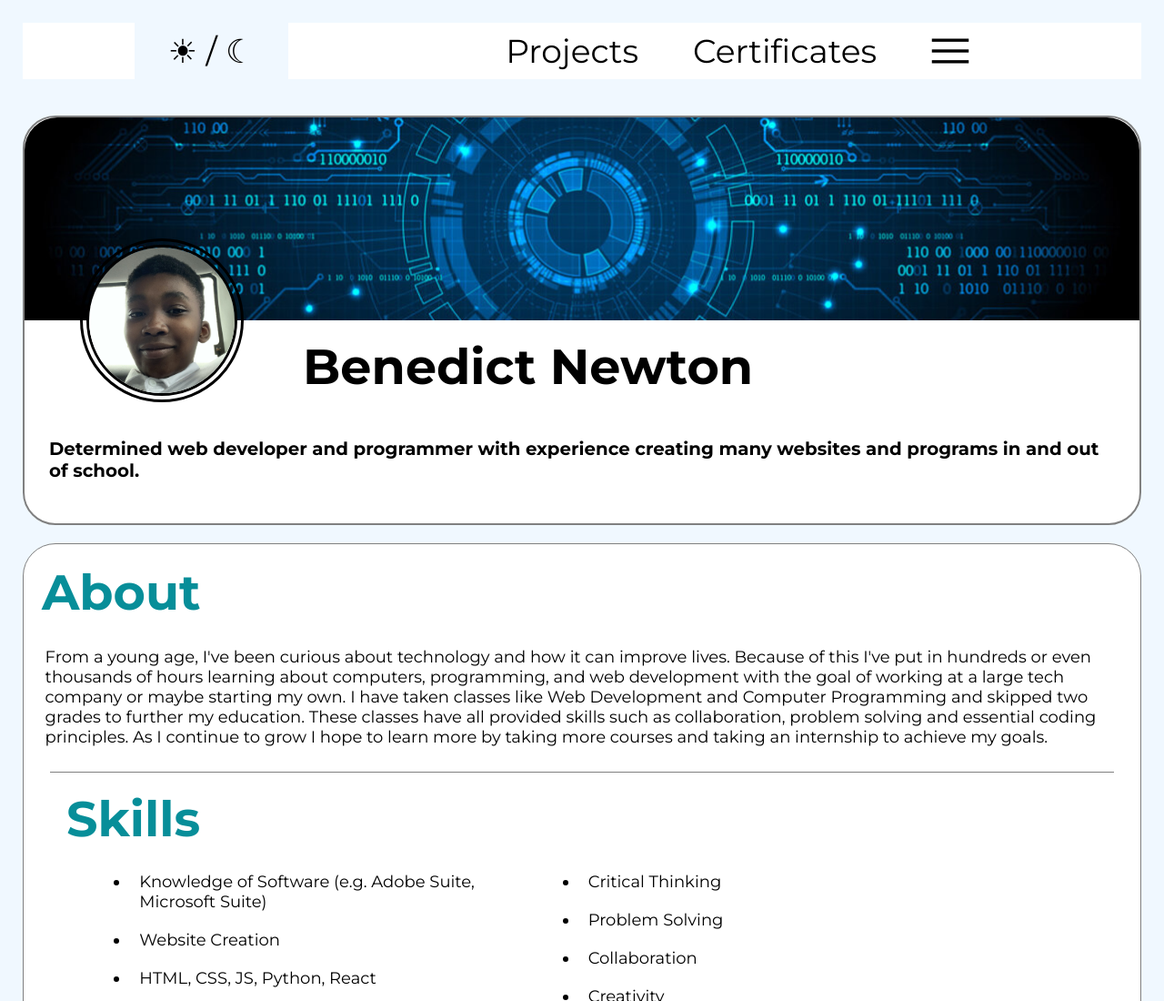
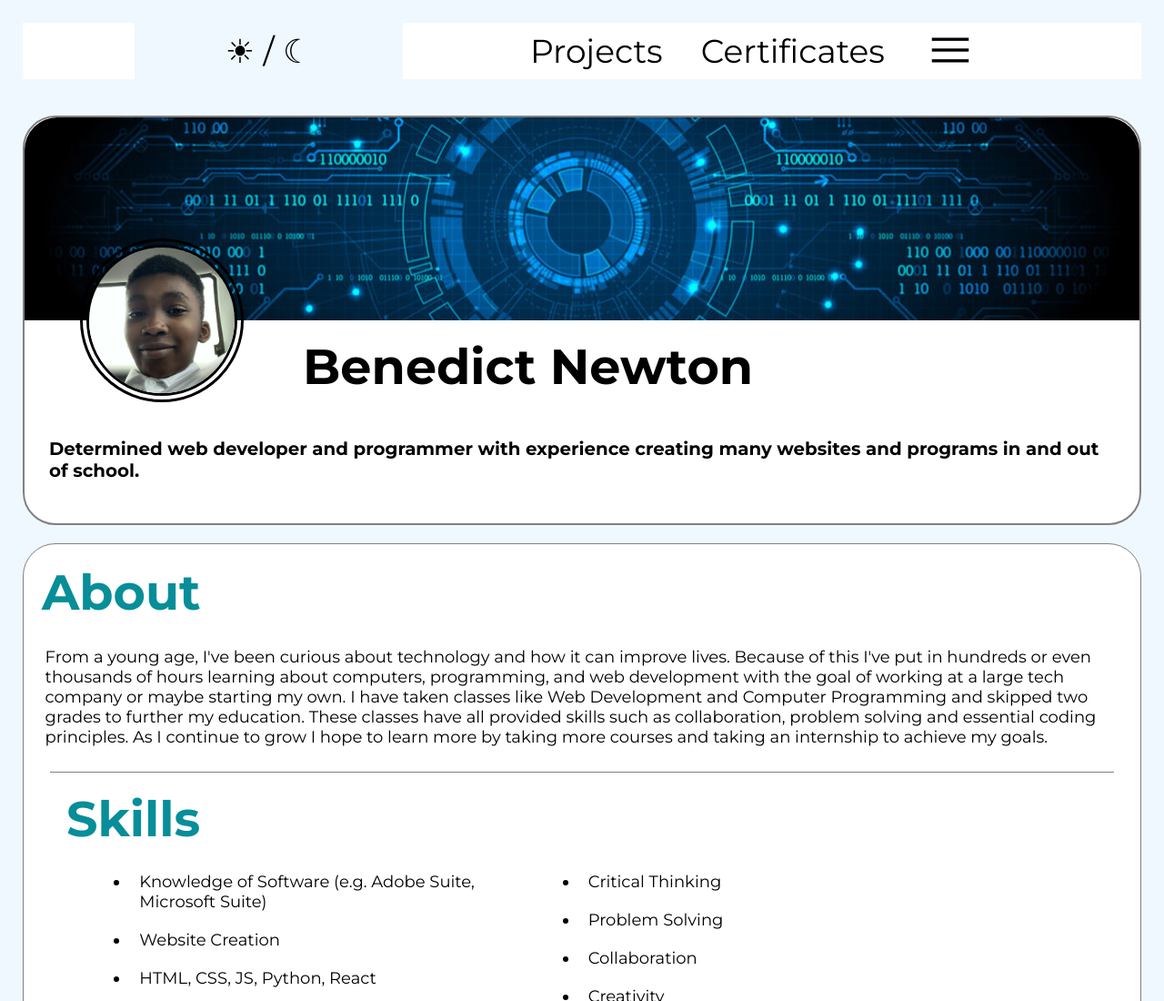
Before and after one commit to bendev2010/Portfolio, a plain HTML site: page index.html in a window 1280 px wide. Shown: the top 1100 px of the page at 91% size. Drawn offline with nearby package versions, Linux system fonts and the light colour scheme; a web font is replaced by a local one.

Commit message:
small adjustments

```diff
--- a/css/style.css
+++ b/css/style.css
@@ -19,7 +19,7 @@ nav {
   padding: 0 10%;
   margin-bottom: 5vh;
   grid-template-areas: 'button . list menu';
-  grid-template-columns: 2fr 2fr 6fr 1fr;
+  grid-template-columns: 3.75fr 1fr 6fr .25fr;
 }
 
 #modeswitch {
@@ -28,6 +28,7 @@ nav {
   background-color: light-dark(aliceblue, #00002e);
   grid-area: button;
   border: none;
+  cursor: pointer;
 }
 
 nav ul {
@@ -52,9 +53,7 @@ nav ul li a {
 
 .menubtn {
   border: none;
-  display: flex;
-  justify-content: center;
-  align-items: center;
+  transform: (1rem, 0);
   background-color: transparent;
   grid-area: menu;
 }
```
